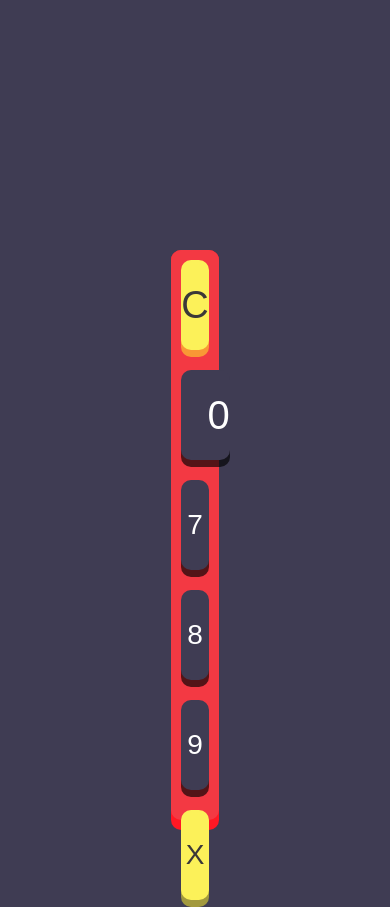
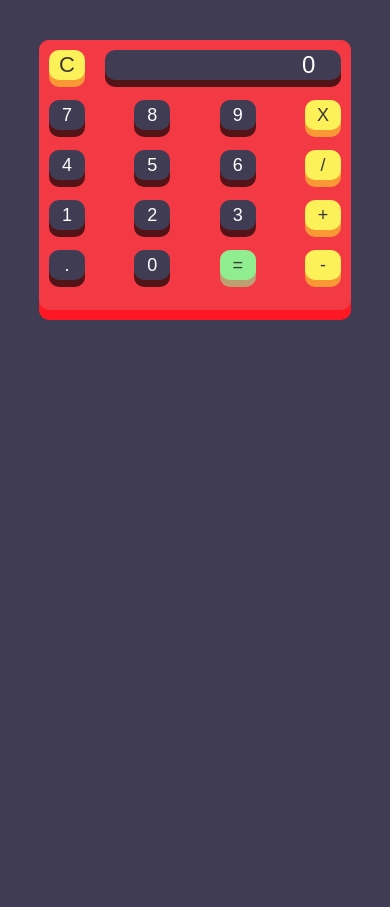
Before and after one commit to Princehammycode/calculatorlayout, a plain HTML site: page index.html in a window 390 px wide. Shown: the top 907 px of the page. After the commit the page ends 844 px from the top, so only its background shows below. Drawn offline with Linux system fonts and the light colour scheme.

Commit message:
Added Media Queries for Responsiveness

```diff
--- a/style.css
+++ b/style.css
@@ -72,21 +72,72 @@ body{
     flex-grow: 3;
 }
 
-/* @media(min-width: 320px) and (max-width:1024px){
+@media(max-width: 1024px){
     .flex-container{
-        max-width: 80%;
-        height: 70vh;
-        margin: 50px;
+        max-width: 100%;
+        margin: 60px;
+        width: 800px;
+        height: 550px;
     }
-
     .item-container{
-        height: 67vh;
+        height: 540px;
     }
 
     .item, .cal-item{
-        flex-basis: 75px;
+        flex-basis: 170px;
+        height: 85px;
+        font-size: 46px;
+    }
+
+    .default{
+        font-size: 62px;
+    }
+
+    .cancel{
+        font-size: 60px;
+    }
+}
+
+@media(max-width: 820px){
+    .flex-container{
+        max-width: 100%;
+        margin: 60px;
+        width: 800px;
+        height: 550px;
+    }
+    .item-container{
+        height: 540px;
+    }
+
+    .item, .cal-item{
+        flex-basis: 140px;
+        height: 85px;
+        font-size: 46px;
+    }
+
+    .default{
+        font-size: 62px;
+    }
+
+    .cancel{
+        font-size: 60px;
+    }
+}
+
+@media(max-width: 680px){
+    .flex-container{
+        max-width: 100%;
+        margin: 30px;
+        height: 400px;
+    }
+    .item-container{
+        height: 390px;
+    }
+
+    .item, .cal-item{
+        flex-basis: 68px;
         height: 55px;
-        font-size: 20px;
+        font-size: 26px;
     }
 
     .default{
@@ -98,28 +149,27 @@ body{
     }
 }
 
-@media(min-width: 1024px) and (max-width:1350px){
+@media(max-width: 400px){
     .flex-container{
-        max-width: 100%;
-        height: 100vh;
-        margin: 80px 180px;
+        max-width: 80%;
+        margin: 40px 0;
+        height: 280px;
     }
-
     .item-container{
-        height: 97vh;
+        height: 270px;
     }
 
     .item, .cal-item{
-        flex-basis: 150px;
-        height: 90px;
-        font-size: 30px;
+        flex-basis: 36px;
+        height: 30px;
+        font-size: 18px;
     }
 
     .default{
-        font-size: 40px;
+        font-size: 24px;
     }
 
     .cancel{
-        font-size: 38px;
+        font-size: 22px;
     }
-} */
+}
```
